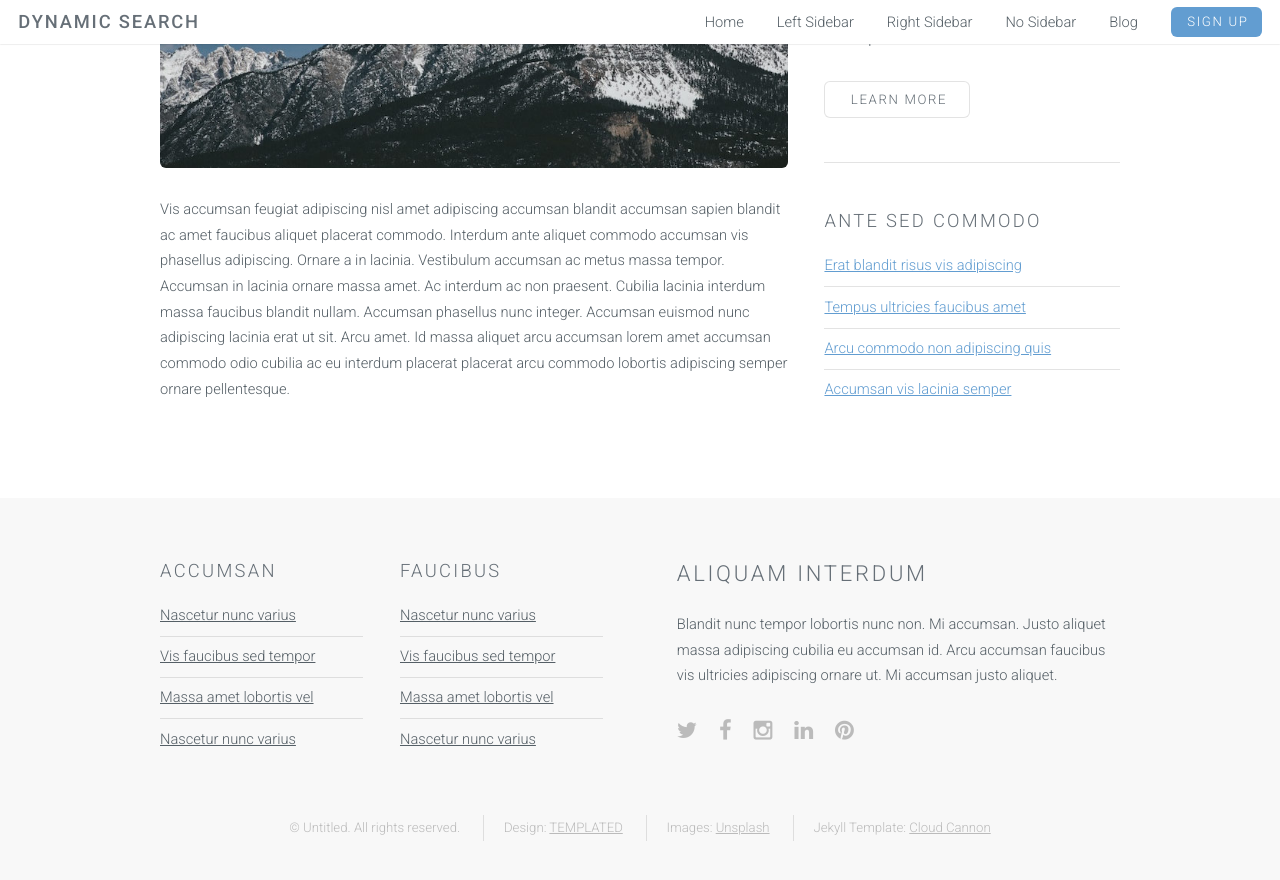
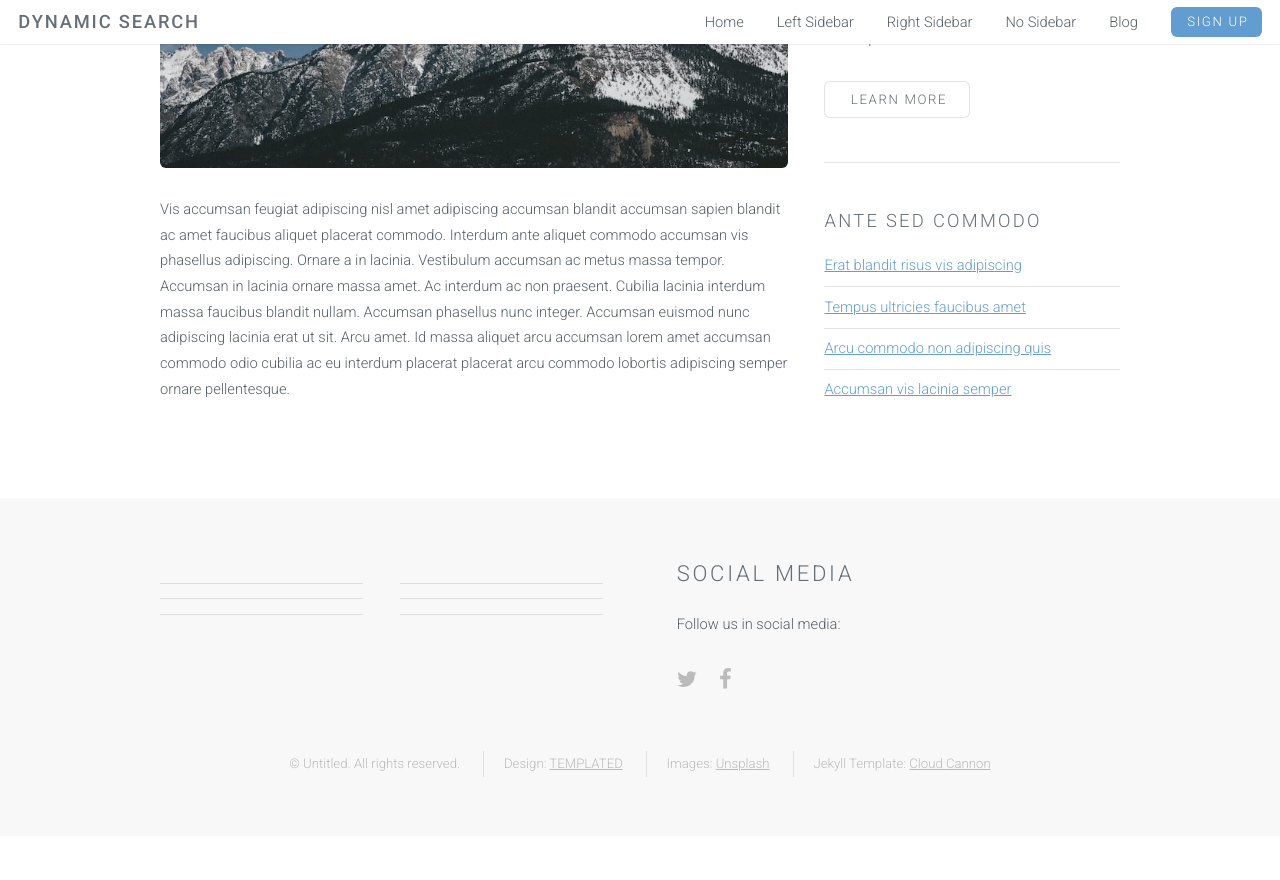
Before and after one commit to ekanou/dynamicsearch, a Jekyll site: the page built from index.html, in a window 1280 px wide and 900 px high, scrolled down 2156 px. Shown: the top 880 px of the window. Built offline with Jekyll 4.4.1, drawn with Linux system fonts in a browser that asks for light colours; after the commit the page ends 2992 px from its top, so only the background shows below that.

Commit message:
Update footer.html

```diff
--- a/_includes/footer.html
+++ b/_includes/footer.html
@@ -5,34 +5,31 @@
             <div class="6u">
                 <div class="row collapse-at-2">
                     <div class="6u">
-                        <h3>Accumsan</h3>
+                        <h3></h3>
                         <ul class="alt">
-                            <li><a href="#">Nascetur nunc varius</a></li>
-                            <li><a href="#">Vis faucibus sed tempor</a></li>
-                            <li><a href="#">Massa amet lobortis vel</a></li>
-                            <li><a href="#">Nascetur nunc varius</a></li>
+                            <li><a href="#"></a></li>
+                            <li><a href="#"></a></li>
+                            <li><a href="#"></a></li>
+                            <li><a href="#"></a></li>
                         </ul>
                     </div>
                     <div class="6u">
-                        <h3>Faucibus</h3>
+                        <h3></h3>
                         <ul class="alt">
-                            <li><a href="#">Nascetur nunc varius</a></li>
-                            <li><a href="#">Vis faucibus sed tempor</a></li>
-                            <li><a href="#">Massa amet lobortis vel</a></li>
-                            <li><a href="#">Nascetur nunc varius</a></li>
+                            <li><a href="#"></a></li>
+                            <li><a href="#"></a></li>
+                            <li><a href="#"></a></li>
+                            <li><a href="#"></a></li>
                         </ul>
                     </div>
                 </div>
             </div>
             <div class="6u">
-                <h2>Aliquam Interdum</h2>
-                <p>Blandit nunc tempor lobortis nunc non. Mi accumsan. Justo aliquet massa adipiscing cubilia eu accumsan id. Arcu accumsan faucibus vis ultricies adipiscing ornare ut. Mi accumsan justo aliquet.</p>
+                <h2>Social Media</h2>
+                <p>Follow us in social media:</p>
                 <ul class="icons">
                     <li><a href="#" class="icon fa-twitter"><span class="label">Twitter</span></a></li>
                     <li><a href="#" class="icon fa-facebook"><span class="label">Facebook</span></a></li>
-                    <li><a href="#" class="icon fa-instagram"><span class="label">Instagram</span></a></li>
-                    <li><a href="#" class="icon fa-linkedin"><span class="label">LinkedIn</span></a></li>
-                    <li><a href="#" class="icon fa-pinterest"><span class="label">Pinterest</span></a></li>
                 </ul>
             </div>
         </div>
```
